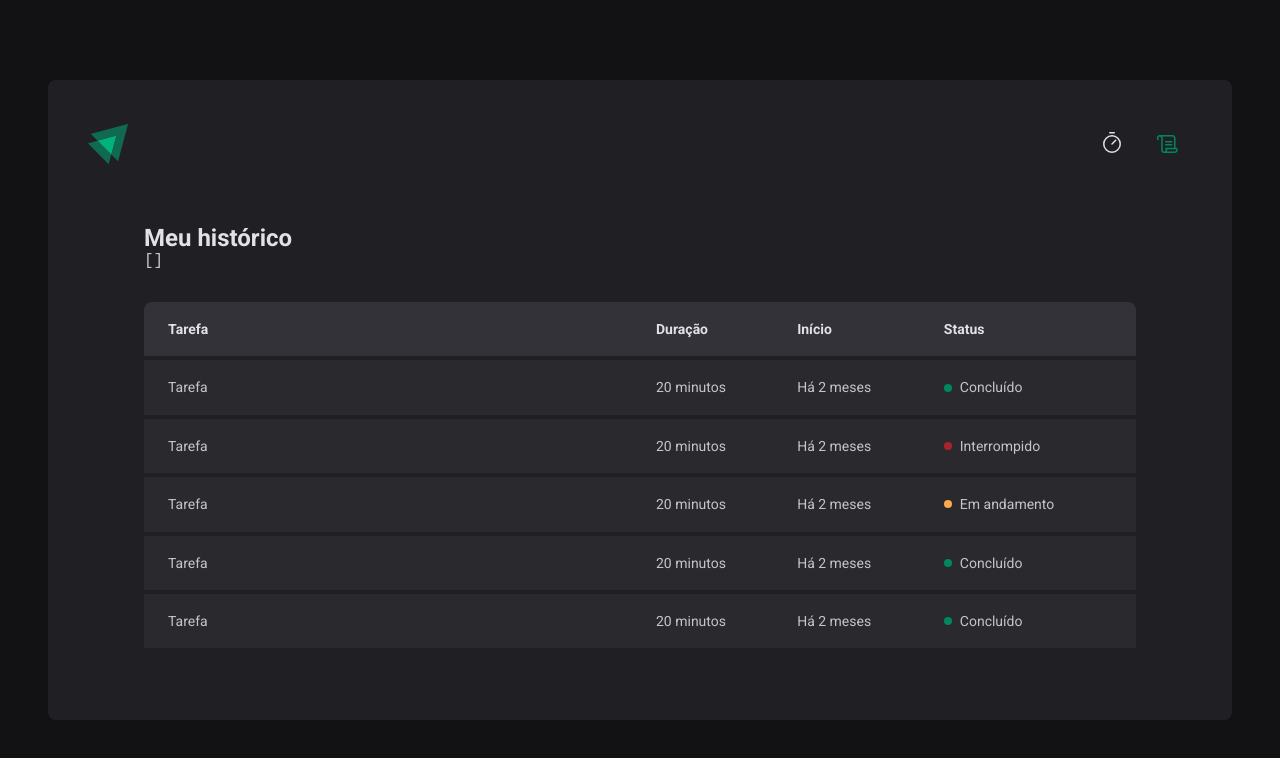
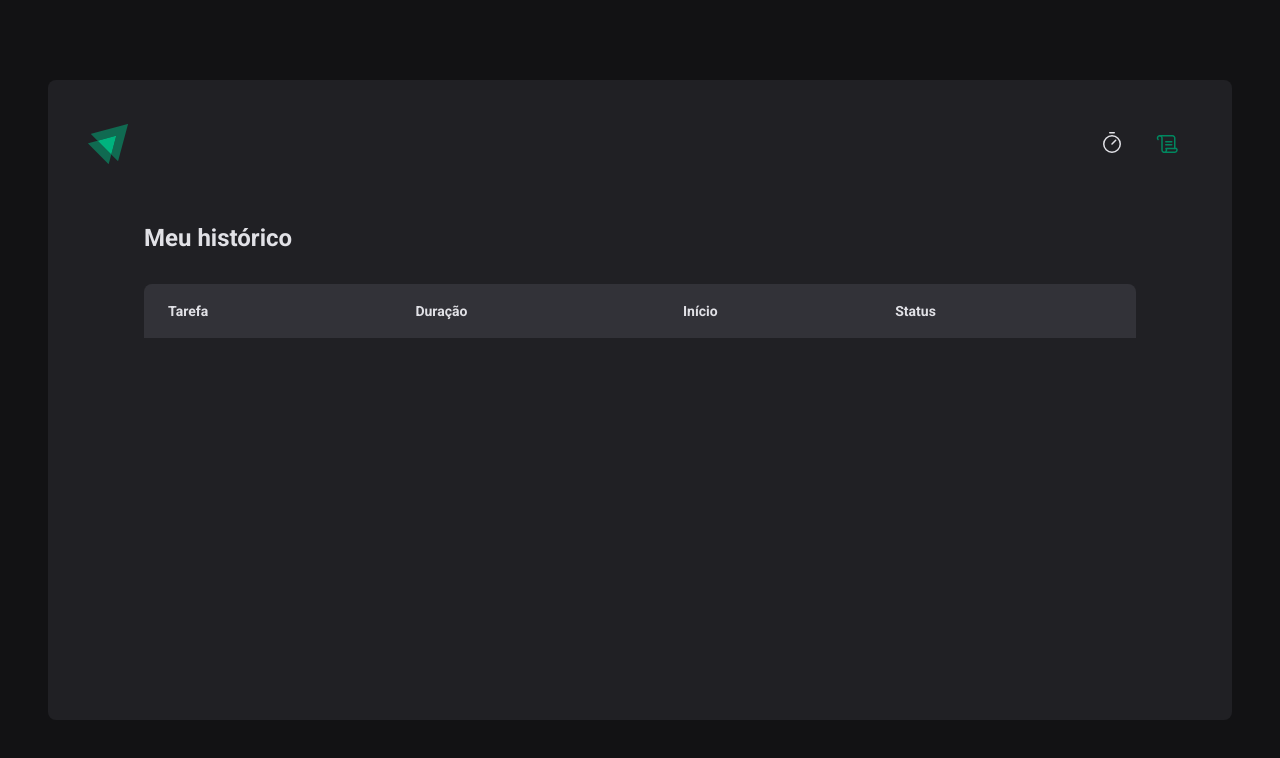
Before and after one commit to migasgg/pomodoro, a React (Vite) app: page /history in a window 1280 px wide. Shown: the top 758 px of the page. Built offline with nearby package versions, Linux system fonts and the light colour scheme.

Commit message:
context in reacte done

```diff
--- a/src/context/CycleContext.tsx
+++ b/src/context/CycleContext.tsx
@@ -66,8 +66,6 @@
     setCycle((state) => [...state, newCycle])
     setActiveCycleID(id)
     setAmountSecondPassed(0)
-
-    // reset()
   }
 
   function handleInterruptCycle() {
--- a/src/pages/History/index.tsx
+++ b/src/pages/History/index.tsx
@@ -1,6 +1,8 @@
-import { useContext } from "react";
-import { HistoryContainer, HistoryList, Status } from "./styles";
-import { CycleContext } from "../../context/CycleContext";
+import { useContext } from "react"
+import { HistoryContainer, HistoryList, Status } from "./styles"
+import { formatDistanceToNow } from 'date-fns'
+import { CycleContext } from "../../context/CycleContext"
+import { ptBR } from "date-fns/locale"
 
 export function History() {
   const { cycles } = useContext(CycleContext)
@@ -8,10 +10,6 @@
   return (
     <HistoryContainer>
       <h1>Meu histórico</h1>
-
-      <pre>
-        {JSON.stringify(cycles, null, 2)}
-      </pre>
 
       <HistoryList>
         <table>
@@ -24,46 +22,29 @@
             </tr>
           </thead>
           <tbody>
-            <tr>
-              <td>Tarefa</td>
-              <td>20 minutos</td>
-              <td>Há 2 meses</td>
-              <td>
-                <Status statusColor="green">Concluído</Status>
-              </td>
-            </tr>
-            <tr>
-              <td>Tarefa</td>
-              <td>20 minutos</td>
-              <td>Há 2 meses</td>
-              <td>
-                <Status statusColor="red">Interrompido</Status>
-              </td>
-            </tr>
-            <tr>
-              <td>Tarefa</td>
-              <td>20 minutos</td>
-              <td>Há 2 meses</td>
-              <td>
-                <Status statusColor="yellow">Em andamento</Status>
-              </td>
-            </tr>
-            <tr>
-              <td>Tarefa</td>
-              <td>20 minutos</td>
-              <td>Há 2 meses</td>
-              <td>
-                <Status statusColor="green">Concluído</Status>
-              </td>
-            </tr>
-            <tr>
-              <td>Tarefa</td>
-              <td>20 minutos</td>
-              <td>Há 2 meses</td>
-              <td>
-                <Status statusColor="green">Concluído</Status>
-              </td>
-            </tr>
+            {cycles.map((cycle) => {
+              return (
+                <tr key={cycle.id}>
+                  <td>{cycle.task}</td>
+                  <td>{cycle.minutesAmount} minutos</td>
+                  <td>{formatDistanceToNow(cycle.startDate, {
+                    addSuffix: true,
+                    locale: ptBR
+                  })}</td>
+                  <td>
+                    {cycle.finishedDate && (
+                      <Status statusColor="green">Concluído</Status>
+                    )}
+                    {cycle.interruptDate && (
+                      <Status statusColor="red">Interrompido</Status>
+                    )}
+                    {!cycle.finishedDate && !cycle.interruptDate && (
+                      <Status statusColor="yellow">Em andamento</Status>
+                    )}
+                  </td>
+                </tr>
+              )
+            })}
           </tbody>
         </table>
       </HistoryList>
--- a/src/pages/Home/index.tsx
+++ b/src/pages/Home/index.tsx
@@ -35,14 +35,17 @@
 
   const { handleSubmit, watch, reset } = newCycleForm
 
+  function createNewCycle(data: NewCycleFormData) {
+    handleCreateNewCycle(data)
+    reset()
+  }
+
   const task = watch("task")
   const isSubmitDisabled = !task
 
-  // console.log(cycles)
-
   return (
     <HomeContainer>
-      <form onSubmit={handleSubmit(handleCreateNewCycle)} action="">
+      <form onSubmit={handleSubmit(createNewCycle)} action="">
           <FormProvider {...newCycleForm}>
             <NewCycleForm />
           </FormProvider>
```
